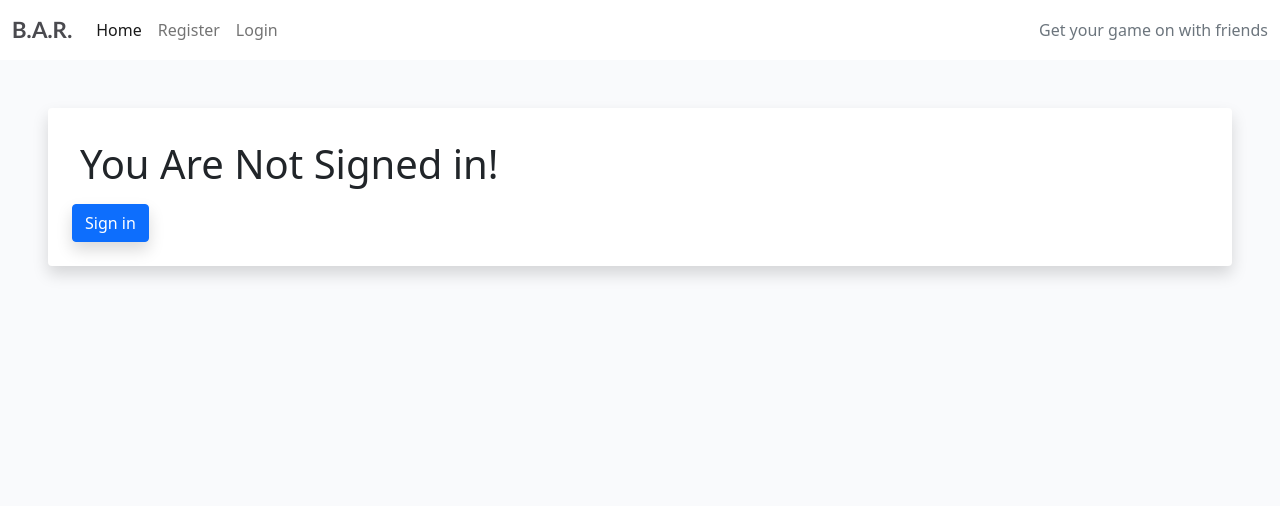
After one commit to EMarnus/Event-Organiser, a Django app: page /booking-details/7 in a window 1280 px wide. The commit adds this page. Shown: the top 506 px of the page. Run offline with Django 3.2, Linux system fonts and the light colour scheme; data comes from the database, SQL or seed files in the repository; both versions use the stored data as it was after the commit; some libraries are stand-ins or nearby versions.

Commit message:
Add basic view details for Events

```diff
--- /dev/null
+++ b/game_dates/templates/bookingDetails.html
@@ -0,0 +1,24 @@
+{% extends "base.html" %}
+
+{% block content %}
+{% if user.is_authenticated %}
+<h1 class="text-center  mt-3">{{ booking.description }}</h1>
+
+<div class="shadow p-4 mb-5 bg-body bg-body rounded text-black  m-5 ">
+    {{ booking.user }}<br/>
+    {{ booking.description }}<br/>
+    {{ booking.day }}<br/>
+    {{ booking.time }}<br/>
+</div>
+
+{% else %}
+
+<div class="shadow p-4 mb-5 bg-body bg-body rounded text-black  m-5 ">
+    <h1 class="p-2  me-3">You Are Not Signed in!</h1>
+    <a href="{% url 'register' %}" class="btn btn-primary shadow text-center">Sign in</a>
+</div>
+
+{% endif %}
+
+
+{% endblock %}
--- a/game_dates/templates/index.html
+++ b/game_dates/templates/index.html
@@ -24,7 +24,7 @@
                                 <p class="card-text">Date: {{ appointment.day }}</p>
                                 <p class="font-italic">Author: {{ appointment.user }}</p>
                             </a>
-                            <a href="{% url postDetails %}" class="btn btn-secondary">View Details</a>
+                            <a href="{% url 'bookingDetails' appointment.id %}" class="btn btn-secondary">View Details</a>
                         </div>
                     </div>
                 </div>
--- a/game_dates/urls.py
+++ b/game_dates/urls.py
@@ -5,6 +5,7 @@ urlpatterns = [
     path('', views.index, name='index'),
     path('booking', views.booking, name='booking'),
     path('booking-submit', views.bookingSubmit, name='bookingSubmit'),
+    path('booking-details/<booking_id>', views.bookingDetails, name='bookingDetails'),
     path('user-panel', views.userPanel, name='userPanel'),
     path('user-update/<int:id>', views.userUpdate, name='userUpdate'),
     path('user-update-submit/<int:id>', views.userUpdateSubmit, name='userUpdateSubmit'),
--- a/game_dates/views.py
+++ b/game_dates/views.py
@@ -104,10 +104,15 @@ def bookingSubmit(request):
     })
 
 
-"""
-Only show the time of the day that has not been selected before
-"""
+def bookingDetails(request, booking_id):
+    booking = Appointment.objects.get(pk=booking_id)
+    return render(request, 'bookingDetails.html', {'booking': booking})
+
+
 def checkTime(times, day):
+    """
+    Only show the time of the day that has not been selected before
+    """
     x = []
     for k in times:
         if Appointment.objects.filter(day=day, time=k).count() < 1:
@@ -118,6 +123,8 @@ def checkTime(times, day):
 """
 Loops days you want
 """
+
+
 def validWeekday(days):
     today = datetime.now()
     weekdays = []
@@ -226,6 +233,8 @@ def userUpdateSubmit(request, id):
 """
 Only show the time of the day that has not been selected before
 """
+
+
 def checkEditTime(times, day, id):
     x = []
     appointment = Appointment.objects.get(pk=id)
```
Also changed, not shown: db.sqlite3.
